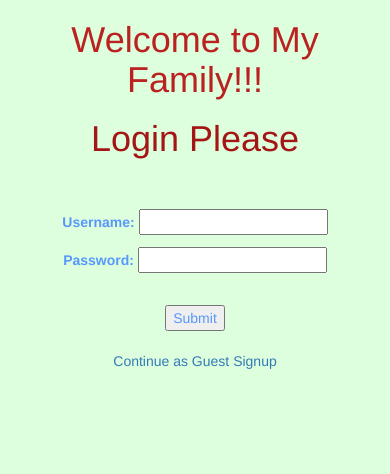
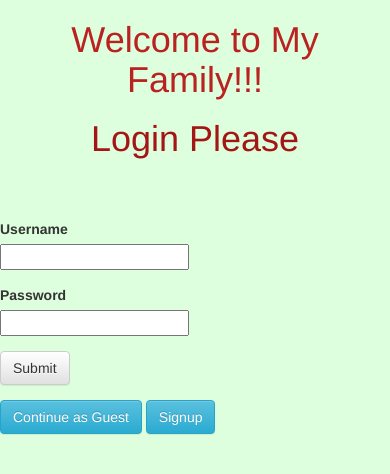
Before and after one commit to AnitaJose/FamilyWebsite, a Django app: page / in a window 390 px wide. Shown: the top 474 px of the page. Run offline with Django 3.2, Linux system fonts and the light colour scheme; some libraries are stand-ins or nearby versions.

Commit message:
fixed style

```diff
--- a/login/forms.py
+++ b/login/forms.py
@@ -14,10 +14,37 @@
 
 class SignupForm(forms.Form):
 
-    FirstName = forms.CharField(max_length=30)
-    LastName = forms.CharField(max_length=30)
-    DateOfBirth = forms.DateField(label='Date of Birth')
-    EmailID = forms.EmailField()
-    PhoneNumber = forms.CharField(max_length=10)
-    Username = forms.CharField(max_length=20)
-    Password = forms.CharField(widget=forms.PasswordInput)
+    FirstName = forms.CharField(
+        max_length=30,
+        widget=forms.TextInput(attrs={
+            'class': 'form-control',
+            'placeholder': 'Enter First Name'
+        }),
+    )
+    LastName = forms.CharField(
+        max_length=30,
+        widget=forms.TextInput(attrs={
+            'class': 'form-control',
+            'placeholder': 'Enter Last Name'
+        }),
+    )
+    EmailID = forms.EmailField(
+        widget=forms.TextInput(attrs={
+            'class': 'form-control',
+            'placeholder': 'Enter Email'
+        }),
+    )
+    Username = forms.CharField(
+        max_length=20,
+        widget=forms.TextInput(attrs={
+            'class': 'form-control',
+            'placeholder': 'Enter Username'
+        }),
+    )
+    Password = forms.CharField(
+        widget=forms.PasswordInput(attrs={
+            'class': 'form-control',
+            'placeholder': 'Enter Password'
+        }
+            )
+    )
--- a/login/static/login/Login.css
+++ b/login/static/login/Login.css
@@ -63,3 +63,8 @@
     font-size: large;
     padding-left: 20px;
 }
+
+
+.p-50{
+padding-top: 50px;
+}
--- a/login/templates/login/login_page.html
+++ b/login/templates/login/login_page.html
@@ -4,16 +4,33 @@
     <h1 class="h1"><center>Welcome to My Family!!!</center></h1>
 </div>
 <h1 class="h"><center>Login Please</center></h1>
-<br />
-<br/>
-<form method="POST" class="login-form">
+
+<form method="POST" class="form-horizontal p-50">
     {% csrf_token %}
-    <center>{{form.as_p}}
-        <br/>
-    <button type="submit">Submit</button></center>
+    {% for field in form.visible_fields %}
+        <div class="form-group">
+            <label class="control-label col-sm-5">{{field.label}}</label>
+            <div class="col-sm-4">
+                {{field}}
+            </div>
+        </div>
+    {%endfor%}
+
+    <div class="form-group">
+        <div class="col-sm-offset-5 col-sm-10">
+             <button type="submit" class="btn btn-default">Submit</button>
+        </div>
+    </div>
+    <div class="form-group">
+        <div class="col-sm-offset-5 col-sm-10">
+        <a href="{%url 'guest'%}" class="btn btn-info">Continue as Guest  </a>
+        <a href="{%url 'signup_page'%}" class="btn btn-info">  Signup</a>
+        </div>
+
+    </div>
 </form>
-<br/>
-<center><a href="{%url 'guest'%}" class="guest">Continue as Guest  </a>
-    <a href="{%url 'signup_page'%}" class="signup">  Signup</a> </center>
+
+
+
 
 {% endblock %}
```
Also changed, not shown: login/templates/login/signup.html (+21 -6 lines), login/views.py (+12 -5 lines).
